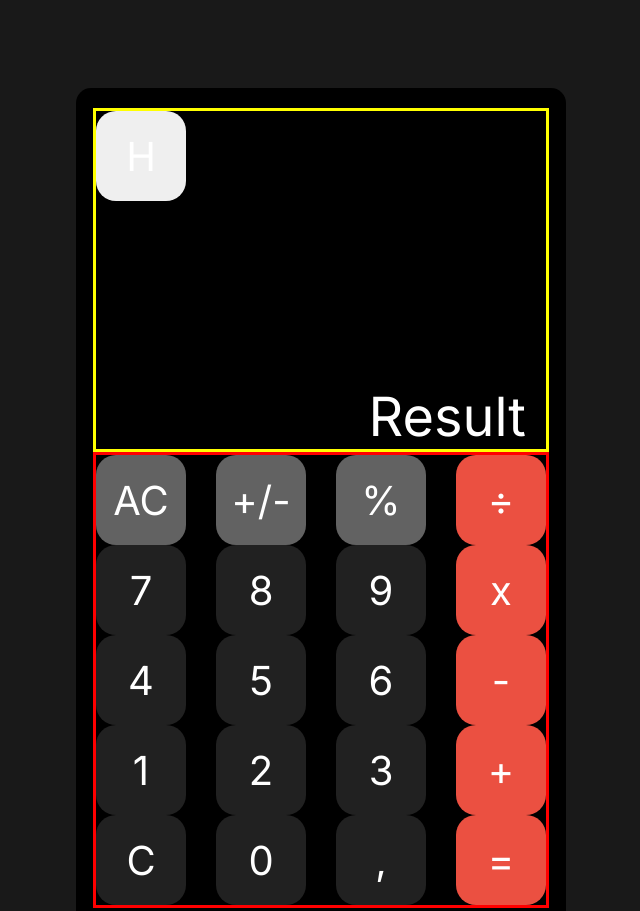
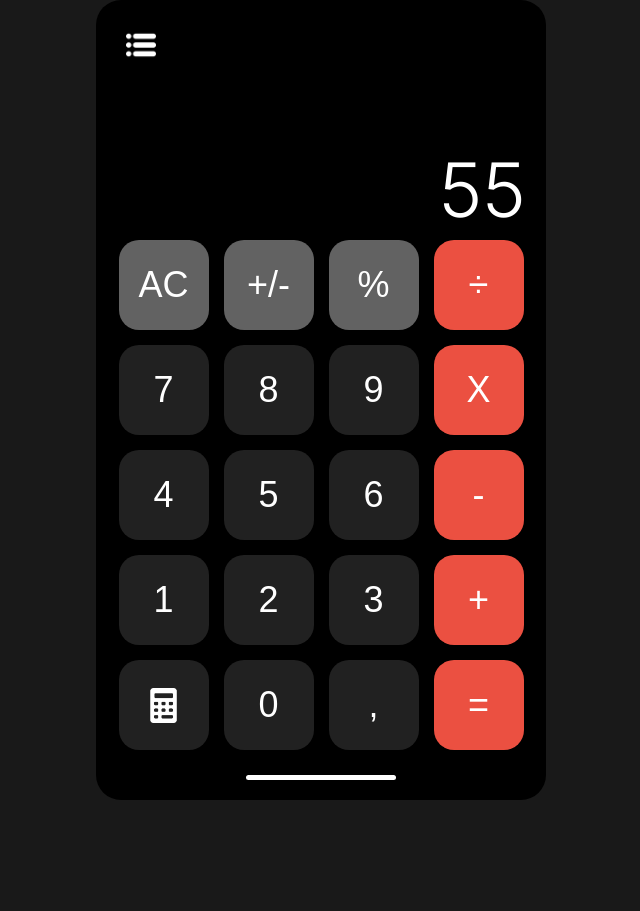
Before and after one commit to CaioBasf/calculator, a plain HTML site: page index.html in a window 1280 px wide. Shown: the top 911 px of the page, without its empty margins (319-959 px from the left). After the commit the page ends 800 px from the top, so only its background shows below. Drawn offline with Linux system fonts and the light colour scheme.

Commit message:
UI finishied

```diff
--- a/index.html
+++ b/index.html
@@ -3,57 +3,45 @@
 <head>
   <meta charset="UTF-8">
   <meta name="viewport" content="width=device-width, initial-scale=1.0">
-
   <link rel="preconnect" href="https://fonts.googleapis.com">
+  <!-- Fontes-->
   <link rel="preconnect" href="https://fonts.gstatic.com" crossorigin>
   <link href="https://fonts.googleapis.com/css2?family=Inter:ital,opsz,wght@0,14..32,100..900;1,14..32,100..900&family=Montserrat:ital,wght@0,100..900;1,100..900&family=Roboto:ital,wght@0,100..900;1,100..900&display=swap" rel="stylesheet">
-
-  <title>Caculator</title>
-
+  <!-- /Fontes -->
   <link rel="stylesheet" href="style.css">
+  <title>Calculator - Iphone</title>
 </head>
   <body>
-    <main class="main-container">
-      <header class="main-header">
-        <section class="section-history">
-          <button class="history"> H </button>
-        </section>
-        <section class="section-result">
-          <p class="result"> Result </p>
-        </section>
-      </header>
-
-
-      <section class="main-section">
-        <section class="second-section">
-          <section class="stuff">
-            <button> AC </button>
-            <button> +/- </button>
-            <button> % </button>
-          </section>
-          <section class="numbers-more">
-            <button> 7 </button>
-            <button> 8 </button>
-            <button> 9 </button>
-            <button> 4 </button>
-            <button> 5 </button>
-            <button> 6 </button>
-            <button> 1 </button>
-            <button> 2 </button>
-            <button> 3 </button>
-            <button> C </button>
-            <button> 0 </button>
-            <button> , </button>
-          </section>
-        </section>
-        <section class="operators">
-          <button> ÷ </button>
-          <button> x </button>
-          <button> - </button>
-          <button> + </button>
-          <button> = </button>
-        </section>
-      </section>
+    <main class="calculator">
+      <div class="display">
+        <button class="history"><img src="icons\menu.png" alt="history" class="icons iconList"></button>
+        <p class="result">55</p>
+      </div>
+      <div class="buttons">
+        <button class="button function ac">AC</button>
+        <button class="button function change">+/-</button>
+        <button class="button function percent">%</button>
+        <button class="button operator divider">&divide</button>
+        <button class="button number 7">7</button>
+        <button class="button number 8">8</button>
+        <button class="button number 9">9</button>
+        <button class="button operator times">X</button>
+        <button class="button number 4">4</button>
+        <button class="button number 5">5</button>
+        <button class="button number 6">6</button>
+        <button class="button operator minus">-</button>
+        <button class="button number 1">1</button>
+        <button class="button number 2">2</button>
+        <button class="button number 3">3</button>
+        <button class="button operator plus">+</button>
+        <button class="button number cc"><img src="icons\calculator.png" alt="Calculator" class="icons iconCalculator"></button>
+        <button class="button number 0">0</button>
+        <button class="button number comma">,</button>
+        <button class="button operator equal">=</button>
+      </div>
+      <div class="mainline">
+        <div class="line"></div>
+      </div>
     </main>
   </body>
 </html>
--- a/style.css
+++ b/style.css
@@ -1,101 +1,149 @@
+:root {
+  --background: rgb(25, 25, 25);
+  --calculator-main: rgb(0, 0, 0);
+  --buttons-numbersPlus: rgb(33, 33, 33);
+  --buttons-operators: rgb(235, 80, 65);
+  --buttons-function: rgb(98, 98, 98);
+  --primary-font: Inter, Arial;
+}
+
+* {
+  margin: 0px;
+  padding: 0px;
+  box-sizing: border-box;
+}
 
 body {
   display: flex;
   justify-content: center;
   align-items: center;
-  height: 1000px;
-  background-color: rgb(25, 25, 25);
+  min-height: 100vh;
+  background: var(--background);
+  color: white;
+  font-family: var(--primary-font);
+  font-weight: 300;
 }
 
-button {
-  font-family: Inter;
-  font-size: 40px;
+.icons {
+  width: 35px;
+  height: 35px;
+  filter: brightness(0) invert(1);
+}
+
+.calculator {
+  display: flex;
+  flex-direction: column;
+  gap: 5px;
+  padding: 20px;
+  background-color: var(--calculator-main);
+  width: 450px;
+  height: 800px;
+  border-radius: 25px;
+}
+
+.display {
+  display: flex;
+  flex-direction: column;
+  flex: 2;
+  justify-content: space-between;
+}
+
+.history {
+  display: flex;
+  flex-direction: row;
+  width: 50px;
+  height: 50px;
+  background-color: rgba(188, 46, 46, 0);
+  border: none;
+  cursor: pointer;
+  justify-content: center;
+  align-items: center;
+}
+
+.iconList {
+  width: 30px;
+  height: 30px;
+}
+
+
+.result {
+  display: flex;
+  flex-direction: row;
+  justify-content: end;
+  font-size: 75px;
+}
+
+.buttons {
+  display: grid;
+  grid-template-columns: repeat(4, auto);
+  justify-content: center;
+  gap: 15px;
+}
+
+.button {
+  display: flex;
+  justify-content: center;
+  align-items: center;
+  font-size: 36px;
+  width: 90px;
   height: 90px;
-  width: 90px;
+  border-radius: 20px;
   border: none;
-  border-radius: 20px;
-  padding: 0px;
   color: white;
   cursor: pointer;
 }
 
-.main-container {
-  display: flex;
-  flex-direction: column;
-  align-items: center;
-  justify-content: center;
-  height: 800px;
-  width: 450px;
-  background: black;
-  border-radius: 15px;
-  padding: 20px;
+.function {
+  background-color: var(--buttons-function);
+  transition: 0.3s;
 }
 
-.main-header {
-  display: flex;
-  flex-direction: column;
-  justify-content: space-between;
-  flex: 1;
-  width: 100%;
-  border: solid yellow;
+.function:hover {
+  background-color: color-mix(in lab, var(--buttons-function) 100%, white 30%);
 }
 
-.section-result {
-  display: flex;
-  justify-content: end;
-  padding-right: 20px;
+.function:active {
+  background-color: color-mix(in lab, var(--buttons-function) 100%, white 60%);
+  transition: 0s;
 }
 
-.result {
-  font-family: Inter;
-  font-size: 54px;
-  color: white;
-  margin: 0px;
+.operator {
+  background-color: var(--buttons-operators);
+  transition: 0.3s;
 }
 
-.main-section {
-  display: flex;
-  flex-direction: row;
-  border: solid red;
-  justify-content: space-evenly;
-  width: 100%;
+.operator:hover {
+  background-color: color-mix(in lab, var(--buttons-operators) 100%, white 30%);
+}
+.operator:active {
+  background-color: color-mix(in lab, var(--buttons-operators) 100%, white 60%);
+  transition: 0s;
 }
 
-.second-section {
-  display: flex;
-  flex-direction: column;
-  width: 100%;
-  justify-content: space-between;
+.number {
+  background-color: var(--buttons-numbersPlus);
+  transition: 0.3s;
 }
 
-.stuff {
-  display: grid;
-  grid-template-columns: 1fr 1fr 1fr;
+.number:hover {
+  background-color: color-mix(in lab, var(--buttons-numbersPlus) 100%, white 30%);
 }
 
-.stuff button {
-  background-color: rgb(98, 98, 98);
+.number:active {
+  background-color: color-mix(in lab, var(--buttons-numbersPlus) 100%, white 60%);
+  transition: 0s;
 }
 
-.numbers-more {
-  display: grid;
-  grid-template-columns: 1fr 1fr 1fr;
+.mainline {
+  display: flex;
+  justify-content: center;
+  align-items: center;
 }
 
-.numbers-more button {
-  background-color: rgb(33, 33, 33);
+.line {
+  background-color: white;
+  border-radius: 20px;
+  width: 150px;
+  height: 5px;
+  margin-top: 20px;
 }
-
-.operators {
-  display: flex;
-  flex-direction: column;
-}
-
-.operators button {
-  background-color: rgb(235, 80, 65);
-}
-
-.operators .numbers-more .stuff .second-section {
-  align-items: center;
-  justify-content: center;
-}
```
Also changed, not shown: icons/calculator.png (added), icons/menu.png (added), 1 other file.
